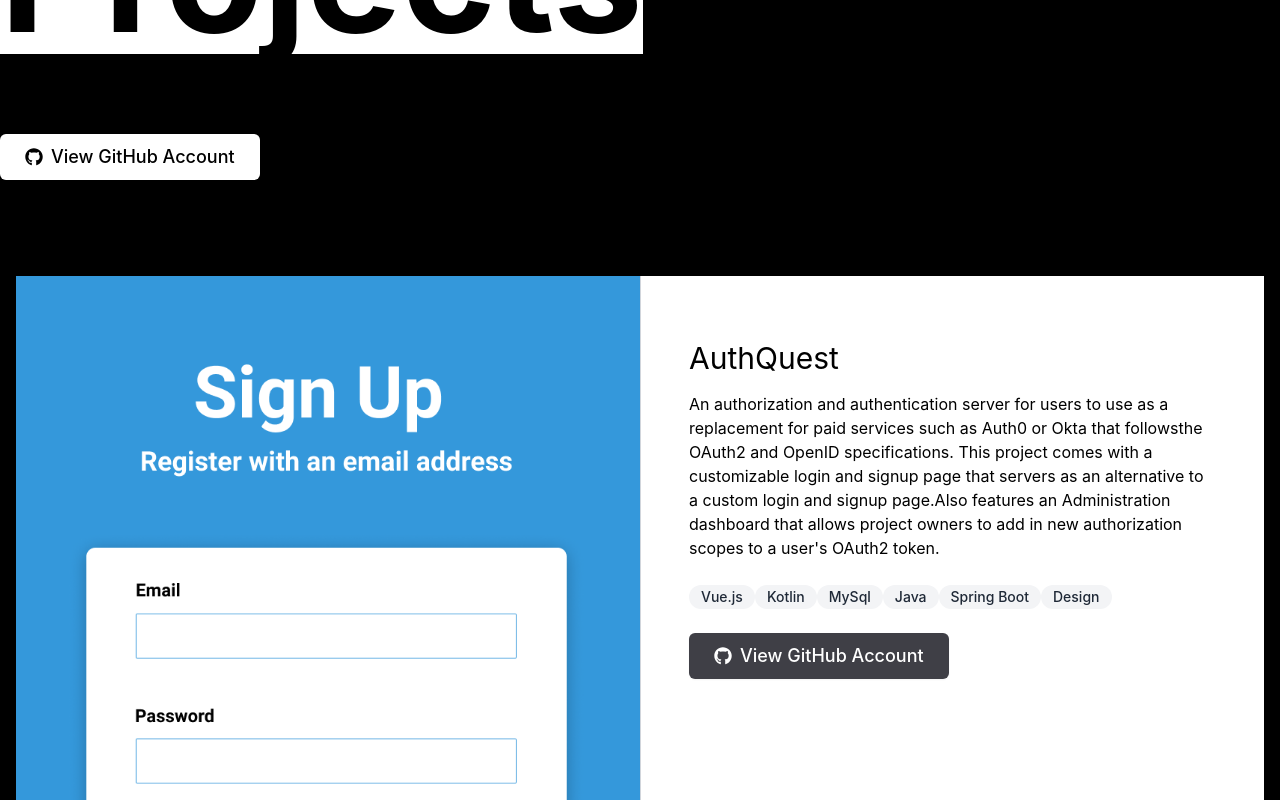
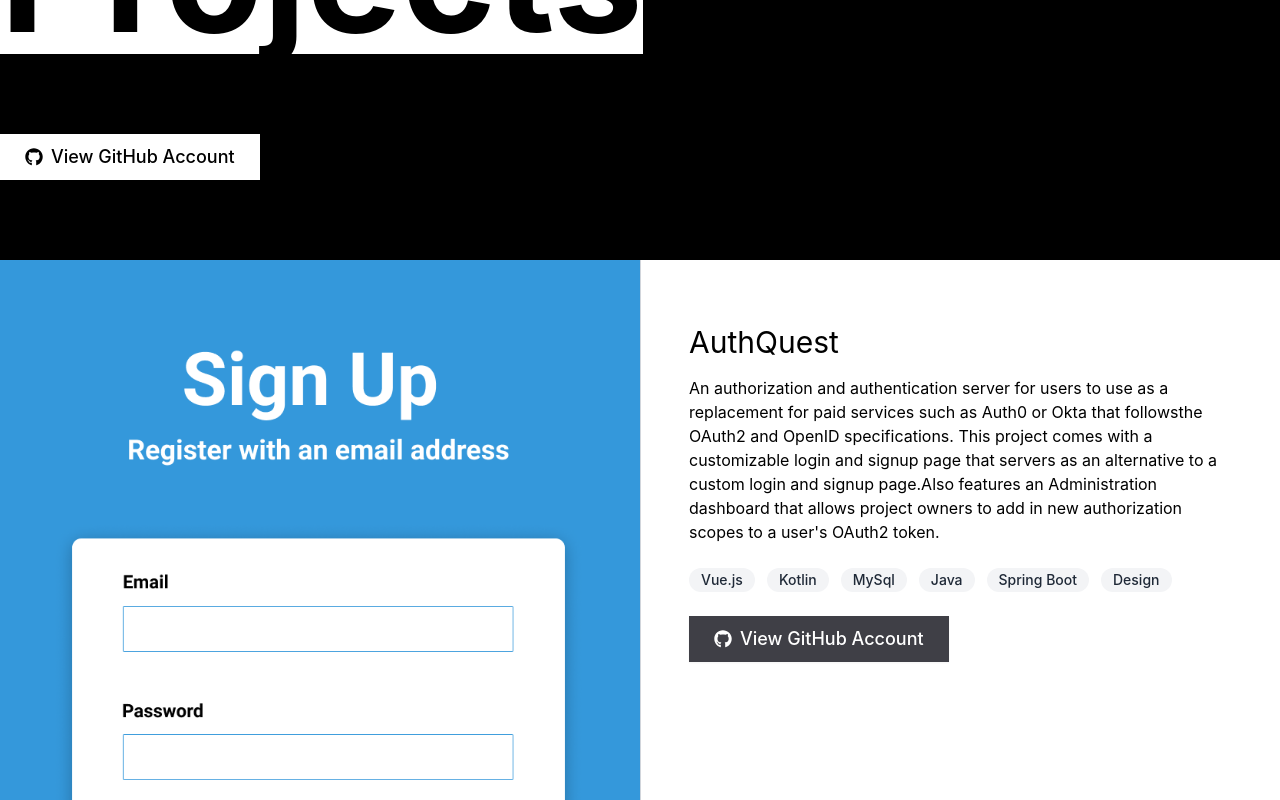
Before and after one commit to Druage/leelazarecky, a Next.js app: page / in a window 1280 px wide. Shown: the part 960-1760 px from the top of the page. Built offline with nearby package versions, Linux system fonts and the light colour scheme.

Commit message:
Tweaked some styles

```diff
--- a/pages/components/OpenSourceProjects.tsx
+++ b/pages/components/OpenSourceProjects.tsx
@@ -87,7 +87,7 @@ export default function OpenSourceProjects() {
             <a target={"_blank"}>
               <button
                 type="button"
-                className="mt-20 inline-flex items-center rounded-md border border-transparent bg-white px-6 py-2 text-base font-medium text-black shadow-sm hover:bg-zinc-700 hover:underline focus:outline-none focus:ring-2 focus:ring-zinc-500 focus:ring-offset-2 md:text-lg"
+                className="mt-20 inline-flex items-center border border-transparent bg-white px-6 py-2 text-base font-medium text-black shadow-sm hover:bg-gray-200 hover:underline focus:outline-none focus:ring-2 focus:ring-white focus:ring-offset-2 md:text-lg"
               >
                 <FontAwesomeIcon
                   icon={faGithub}
@@ -104,7 +104,7 @@ export default function OpenSourceProjects() {
 
       <div className={"mt-2 grid grid-cols-1 gap-24 md:mt-8"}>
         {projects.map((it) => (
-          <div key={it.name} className={"p-4"}>
+          <div key={it.name}>
             <div className={"box-sh grid grid-cols-2 bg-white text-black"}>
               <div className={"relative h-[800px] w-full"}>
                 <Image
@@ -121,7 +121,7 @@ export default function OpenSourceProjects() {
                 <div>{it.githubLink}</div>
                 <div className={"text-1xl md:text-1xl"}>{it.description}</div>
 
-                <div className={"mt-6"}>
+                <div className={"mt-6 flex flex-wrap gap-3"}>
                   {it.tags.map((tag) => (
                     <span
                       key={tag}
@@ -133,7 +133,7 @@ export default function OpenSourceProjects() {
                 </div>
                 <button
                   type="button"
-                  className="mt-6 inline-flex items-center rounded-md border border-transparent bg-zinc-700 px-6 py-2 text-base font-medium text-white shadow-sm hover:bg-zinc-700 hover:underline focus:outline-none focus:ring-2 focus:ring-zinc-500 focus:ring-offset-2 md:text-lg"
+                  className="mt-6 inline-flex items-center border border-transparent bg-zinc-700 px-6 py-2 text-base font-medium text-white shadow-sm hover:bg-zinc-700 hover:underline focus:outline-none focus:ring-2 focus:ring-zinc-500 focus:ring-offset-2 md:text-lg"
                 >
                   <FontAwesomeIcon
                     icon={faGithub}
```
